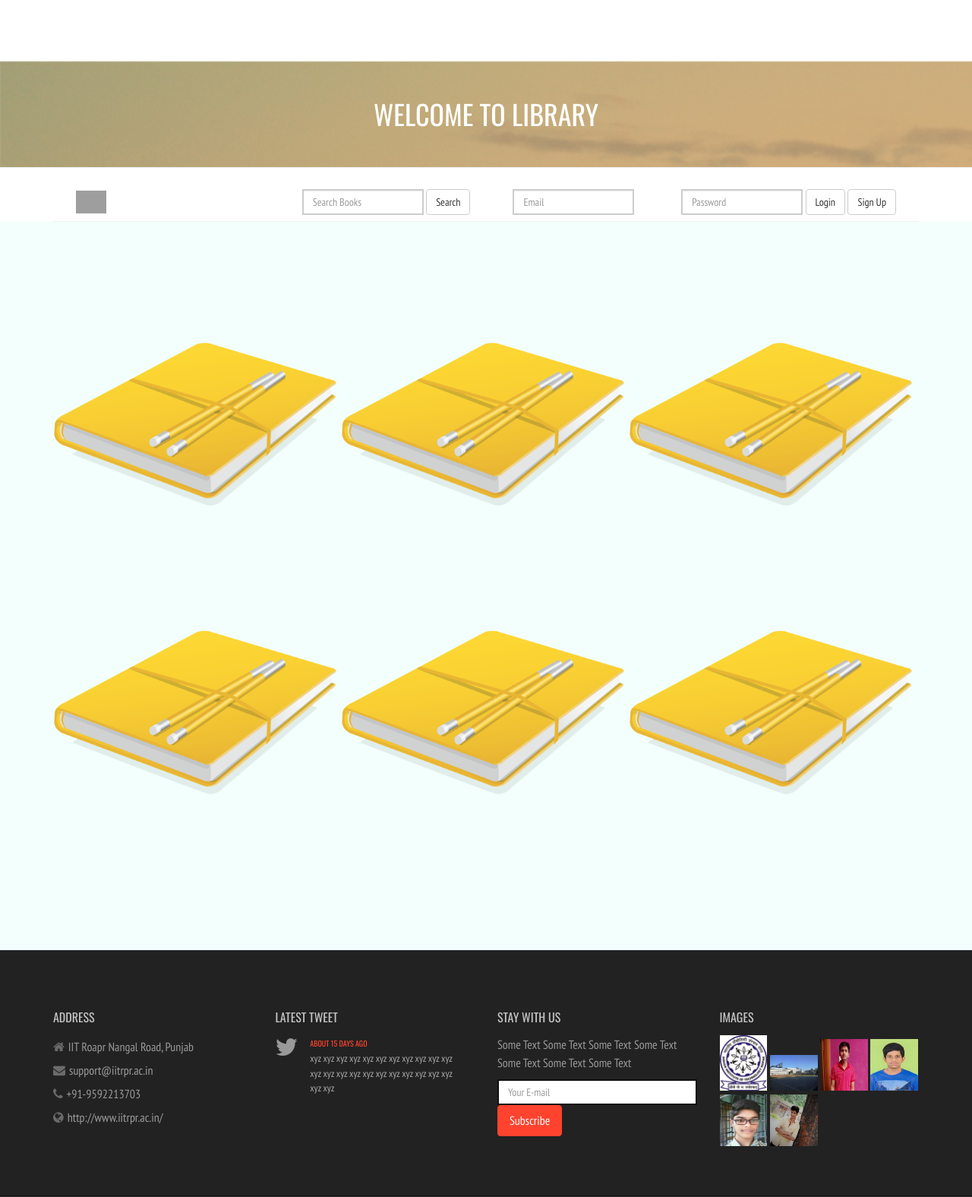
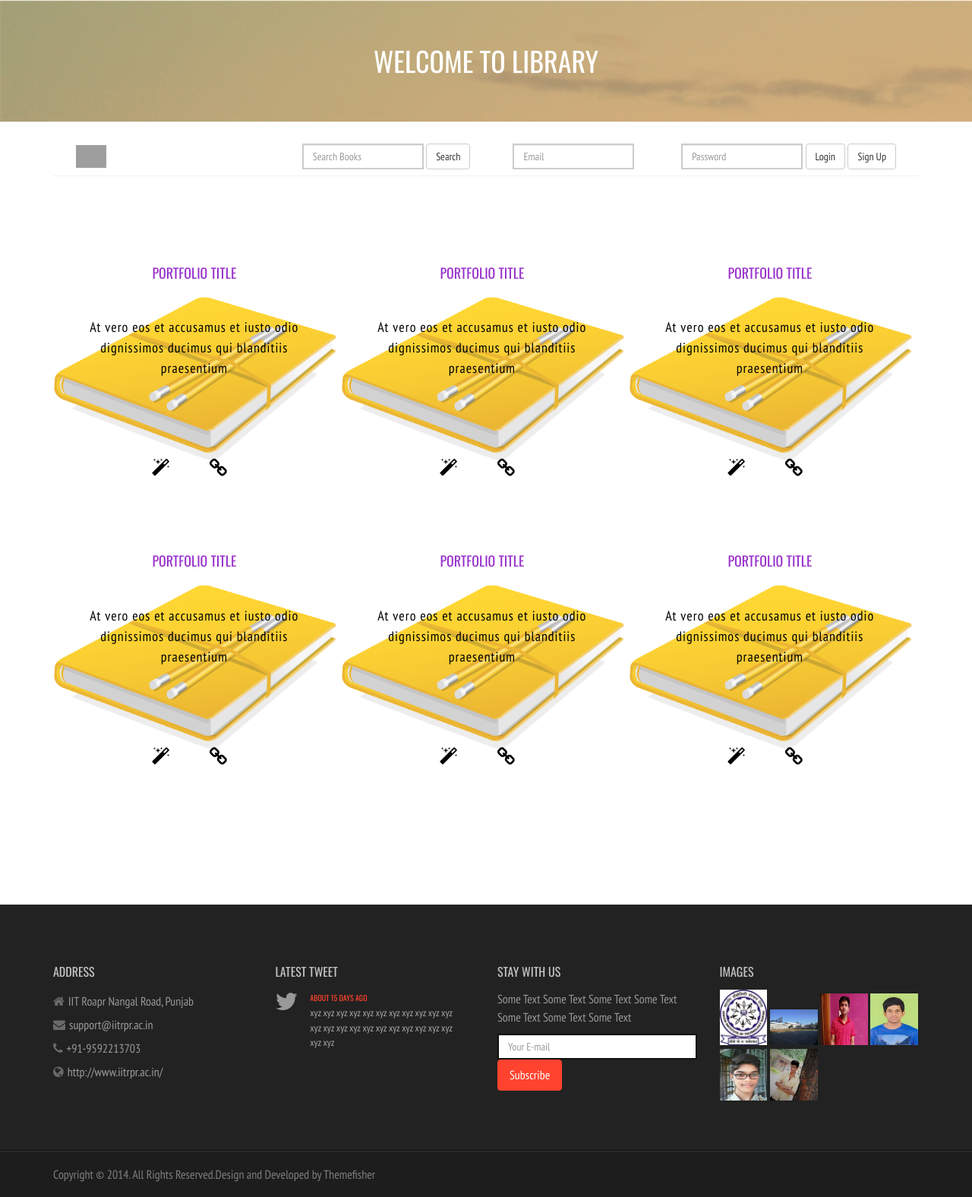
Before and after one commit to Singh-Rishabh/CSP203-Project, a PHP site: page /portfolio.php in a window 1280 px wide. Shown: the part 111-1687 px from the top of the page at 76% size. Run offline with PHP 8.4, Linux system fonts and the light colour scheme; some libraries are stand-ins or nearby versions; grey boxes are pictures that could not be loaded.

Commit message:
style.css file

```diff
--- a/asset/css/style.css
+++ b/asset/css/style.css
@@ -135,8 +135,8 @@ h1, h2, h3, h4, h5, h6 {
 
 .page-header {
     background: url(../images/banner.jpg) no-repeat;
-    padding: 50px 0;
-    margin-top: 80px;
+    padding: 60px 0;
+    margin-top: 0px;
 }
 
 .page-header h1 {
@@ -995,7 +995,7 @@ iframe {
 .portfolio-section-1 {
     padding-top: 80px;
     padding-bottom: 120px;
-    background: #f2fffc;
+    background: white;
 }
 
 .portfolio-section-2 {
@@ -1083,25 +1083,29 @@ and (min-width : 551px){
     filter: Alpha(Opacity=0);
     transition: all 0.3s;
     -webkit-transition: all 0.3s;
+    opacity: 1;
+    filter: Alpha(Opacity=100);
 }
 
 
 .portfolio-caption h4 {
     display: inline-table;
     text-transform: uppercase;
-    color: #fff;
+    color: darkorchid;
     font-weight: 400;
     text-align: center;
     font-size: 18px;
     padding-top: 10%;
+    opacity: 1;
 }
 
 .portfolio-caption p {
     position: relative;
     top: 12%;
-    color: #fff;
+    color: black;
     font-size: 18px;
     letter-spacing: 1px;
+    font-weight: 100;
     padding: 0 10%;
 }
 
@@ -1116,7 +1120,7 @@ and (min-width : 551px){
     -moz-border-radius: 100%;
     -o-border-radius: 100%;
     //background: #fff;
-    color: #fff;
+    color: black;
     position: absolute;
     top: 70%;
 }
@@ -1136,21 +1140,25 @@ and (min-width : 551px){
 	transition: transform 0.35s;
 	-webkit-transform: translate3d(0,200%,0);
 	transform: translate3d(0,200%,0);
-}
-
+    -webkit-transform: translate3d(0,0,0);
+	transform: translate3d(0,0,0);
+}
+
+/*
 .portfolio-item:hover .portfolio-caption h4,
 .portfolio-item:hover .portfolio-caption p,
 .portfolio-item:hover .portfolio-caption a i {
     -webkit-transform: translate3d(0,0,0);
 	transform: translate3d(0,0,0);
 }
+*/
 
 .portfolio-item:hover .portfolio-caption {
-    background-color: rgba(255, 67, 46, 0.8);
+    background-color: rgba(255, 67, 46, 0.6);
     opacity: 1;
     filter: Alpha(Opacity=100);
 }
-
+/*
 .portfolio-item:hover .portfolio-caption h4 {
     -webkit-transition-delay: 0.1s;
 	transition-delay: 0.1s;
@@ -1171,6 +1179,7 @@ and (min-width : 551px){
 	transition-delay: 0.25s;
 }
 
+*/
 
 
 /********************************/
```
